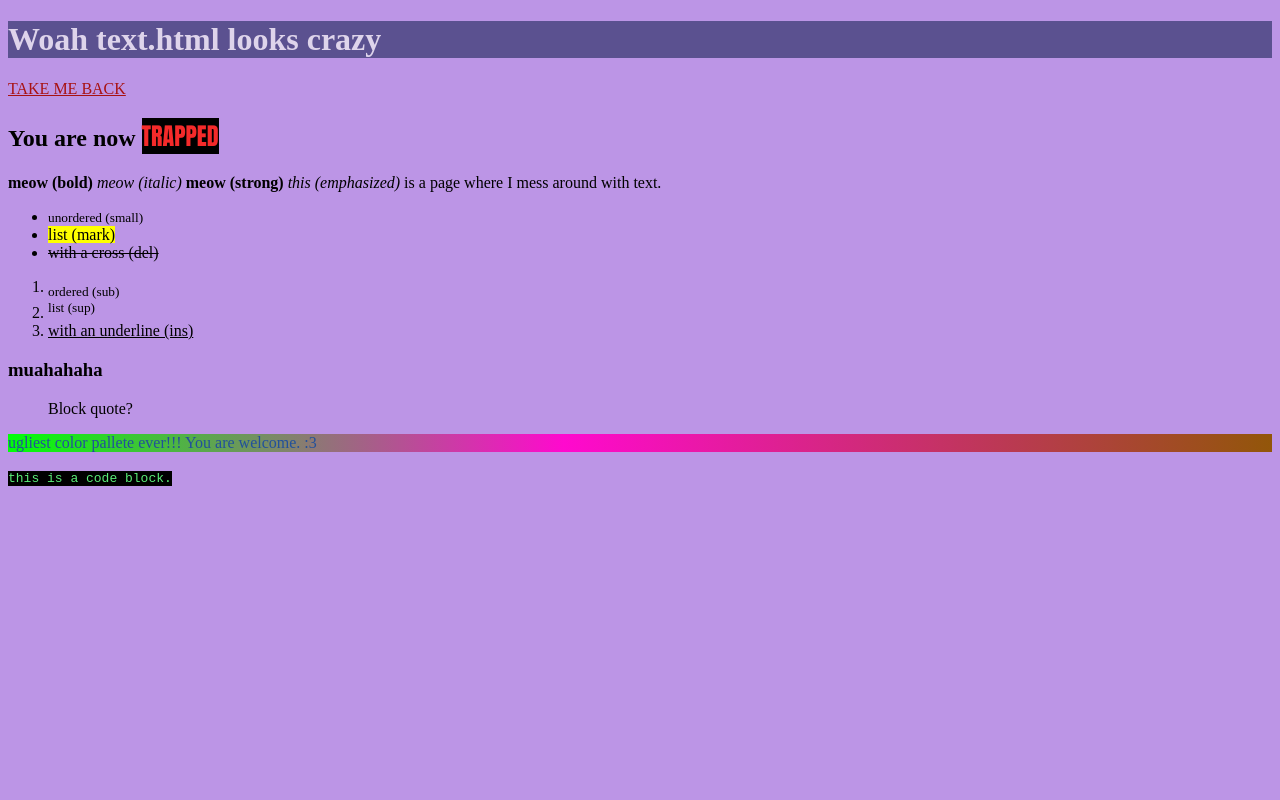
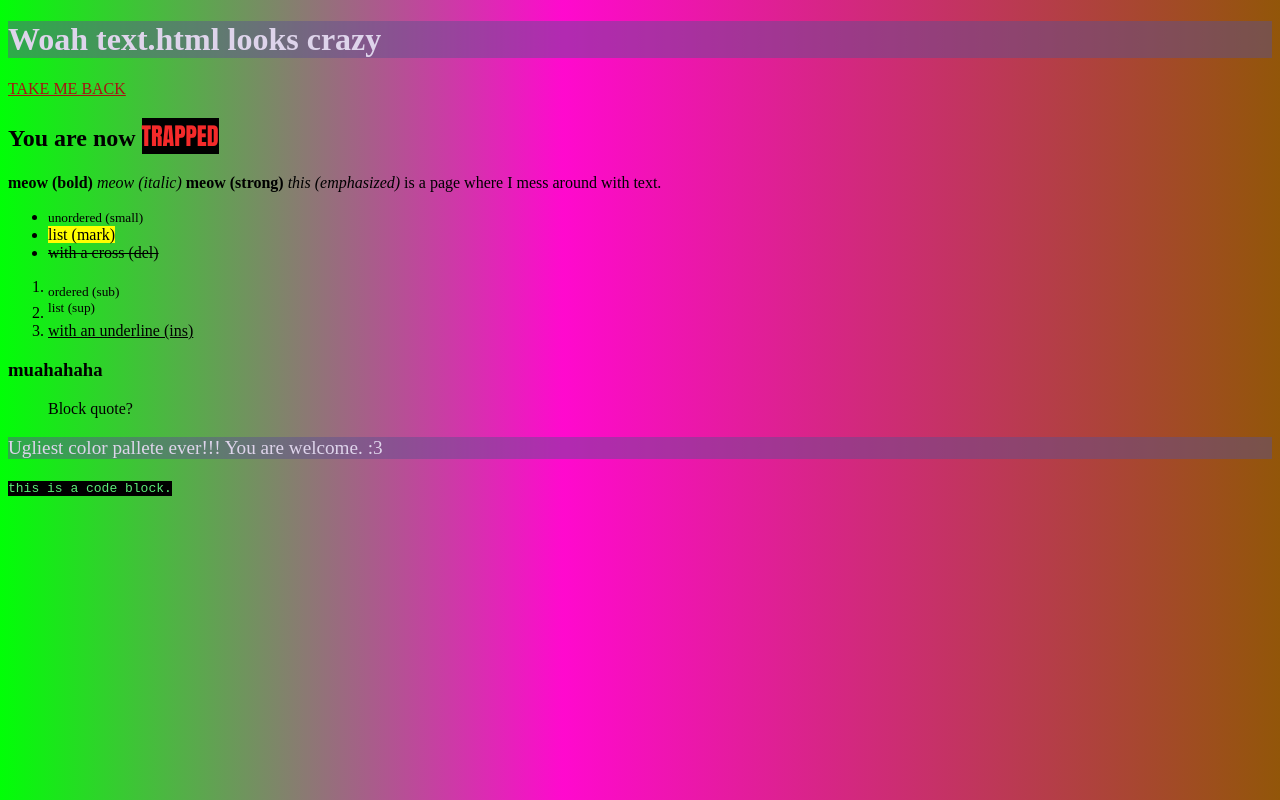
Before and after one commit to Zenash-5633/THEwebsite, a plain HTML site: page text.html in a window 1280 px wide. Drawn offline with Linux system fonts and the light colour scheme.

Commit message:
Update text.html

```diff
--- a/text.html
+++ b/text.html
@@ -7,10 +7,10 @@
 <title>html demo</title>
 <style>
 body {
-    background-color: #bc95e6;
+    background:linear-gradient(90deg, rgba(1,255,7,1) 0%, rgba(255,9,206,1) 44%, rgb(146, 86, 9) 100%);
 }
 h1 {
-    background-color: #5b5190;
+    background-color: #5b519077;
     color: rgb(222, 212, 235);
 }
 a {
@@ -26,8 +26,9 @@ code {
     color: rgb(91, 236, 120);
 }
 .talktalk {
-    background: linear-gradient(90deg, rgba(1,255,7,1) 0%, rgba(255,9,206,1) 44%, rgb(146, 86, 9) 100%);
-    color:rgb(34, 80, 155)
+    background: #5b519077;
+    color:rgb(222, 212, 235);
+    font:larger caption;
 }
 </style>
 </head>
@@ -47,7 +48,7 @@ code {
 </ol>
 <h3> muahahaha</h3>
 <blockquote>Block quote?</blockquote>
-<p class="talktalk"> ugliest color pallete ever!!! You are welcome. :3</p>
+<p class="talktalk"> Ugliest color pallete ever!!! You are welcome. :3</p>
 <code>this is a code block. </code>
 </body>
 
```
